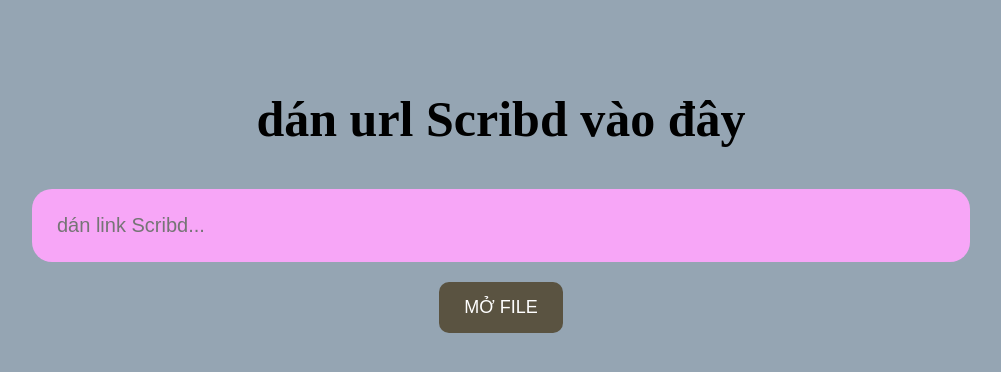
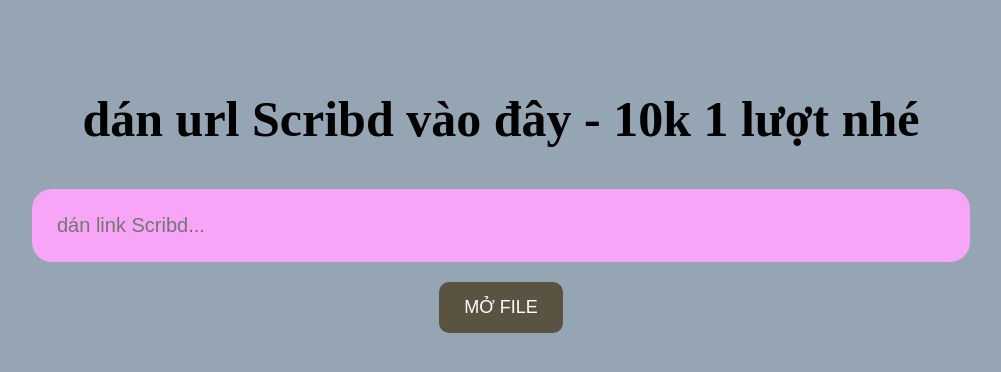
Before and after one commit to trannam26/tranvannam26, a website: page index.html in a window 1280 px wide. Shown: the whole page, without its empty margins (139-1140 px from the left). Drawn offline with Linux system fonts and the light colour scheme.

Commit message:
Update index.html

```diff
--- a/index.html
+++ b/index.html
@@ -82,7 +82,7 @@
   </head>
 
   <body>
-    <h2>dán url Scribd vào đây </h2>
+    <h2>dán url Scribd vào đây - 10k 1 lượt nhé  </h2>
 
     <input type="text" id="url" placeholder="dán link Scribd..." />
 
```
